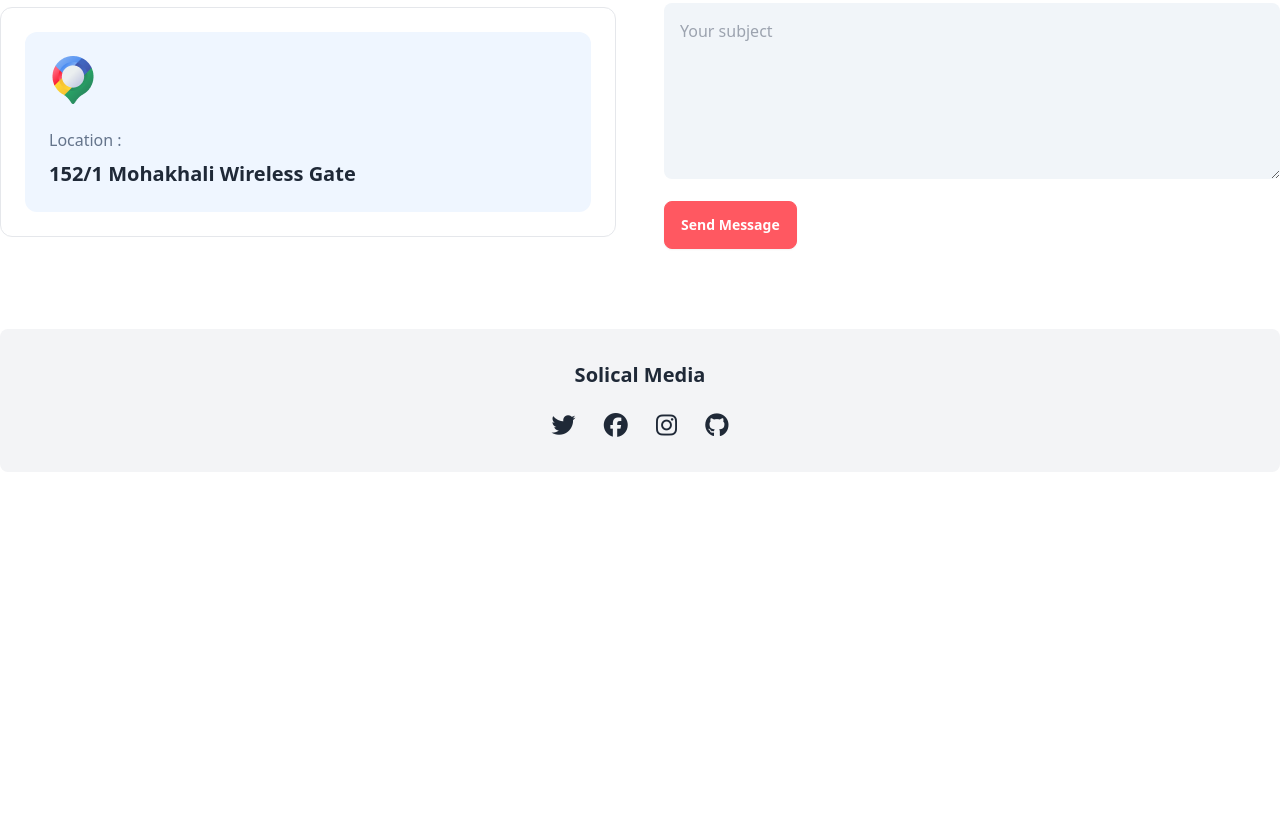
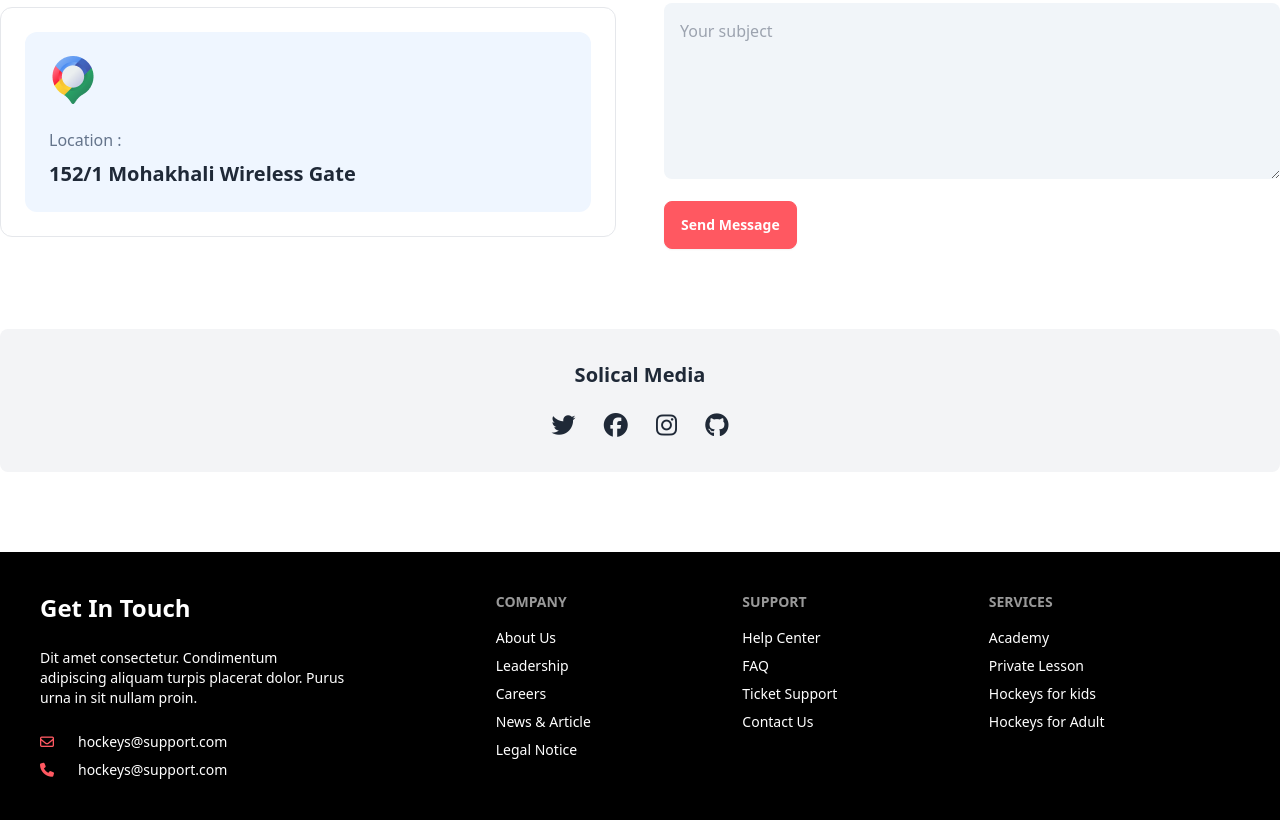
Before and after one commit to DeveloperMonirBD/hockey-using-tailwind-daisyUI, a website: page index.html in a window 1280 px wide. Shown: the part 4922-5742 px from the top of the page. Before the commit the page ends 5474 px from the top, so only its background shows below. Drawn offline with Linux system fonts and the light colour scheme.

Commit message:
Footer section done

```diff
--- a/index.html
+++ b/index.html
@@ -215,7 +215,6 @@
         </div>
       </div>
     </section>
-
 
     <!-- products section  -->
     <section class="mb-20">
@@ -719,17 +718,50 @@
 
      </section>
 
+  </main>
 
+  <!-- footer section  -->
+    <footer class="bg-black text-white p-10">
+    <div class="footer container mx-auto px-4 lg:px-0">
+      <aside>
+       <h4 class="text-2xl font-bold">Get In Touch</h4>
+        <p class="py-4">
+          Dit amet consectetur. Condimentum  <br> adipiscing aliquam turpis placerat dolor. Purus <br> urna in sit nullam proin.
+        </p>
+        <div class="flex justify-center items-center gap-6 ">
+          <i class="fa-regular fa-envelope text-error"></i>
+          <p>hockeys@support.com</p>
+        </div>
 
-
-
-
-
-
-
-
-  </main>
-  <footer></footer>
+        <div class="flex justify-center items-center gap-6 ">
+          <i class="fa-solid fa-phone text-error"></i>
+          <p>hockeys@support.com</p>
+        </div>
+      </aside>
+      <nav>
+        <h6 class="footer-title">Company</h6>
+        <a class="link link-hover">About Us</a>
+        <a class="link link-hover">Leadership</a>
+        <a class="link link-hover">Careers</a>
+        <a class="link link-hover">News & Article</a>
+        <a class="link link-hover">Legal Notice</a>
+      </nav>
+      <nav>
+        <h6 class="footer-title">Support</h6>
+        <a class="link link-hover">Help Center</a>
+        <a class="link link-hover">FAQ</a>
+        <a class="link link-hover">Ticket Support</a>
+        <a class="link link-hover">Contact Us</a>
+      </nav>
+      <nav>
+        <h6 class="footer-title">Services</h6>
+        <a class="link link-hover">Academy</a>
+        <a class="link link-hover">Private Lesson</a>
+        <a class="link link-hover">Hockeys for kids</a>
+        <a class="link link-hover">Hockeys for Adult</a>
+      </nav>
+    </div>
+  </footer>
 
 
 </body>
```
Also changed, not shown: dist/output.css.
